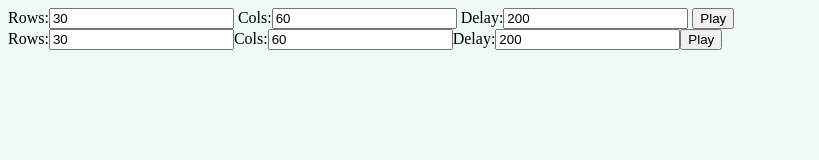
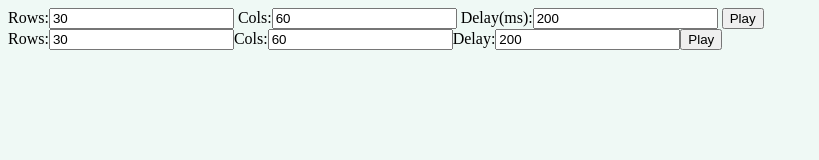
Before and after one commit to feiyuw/gameoflife, a React app: page index.d3.html in a window 1280 px wide. Shown: the whole page, without its empty margins (0-819 px from the left). Built offline with nearby package versions, Linux system fonts and the light colour scheme.

Commit message:
update input type

```diff
--- a/index.d3.html
+++ b/index.d3.html
@@ -22,9 +22,9 @@
 </head>
 <body>
   <div id="ctrl">
-    <label>Rows:</label><input id="rows" type="text" value="30"/>
-    <label>Cols:</label><input id="cols" type="text" value="60"/>
-    <label>Delay:</label><input id="delay" type="text" value="200"/>
+    <label>Rows:</label><input id="rows" type="number" value="30"/>
+    <label>Cols:</label><input id="cols" type="number" value="60"/>
+    <label>Delay(ms):</label><input id="delay" type="number" value="200"/>
     <button onclick="onPlay()">Play</button>
   </div>
   <div id="board"></div>
```
